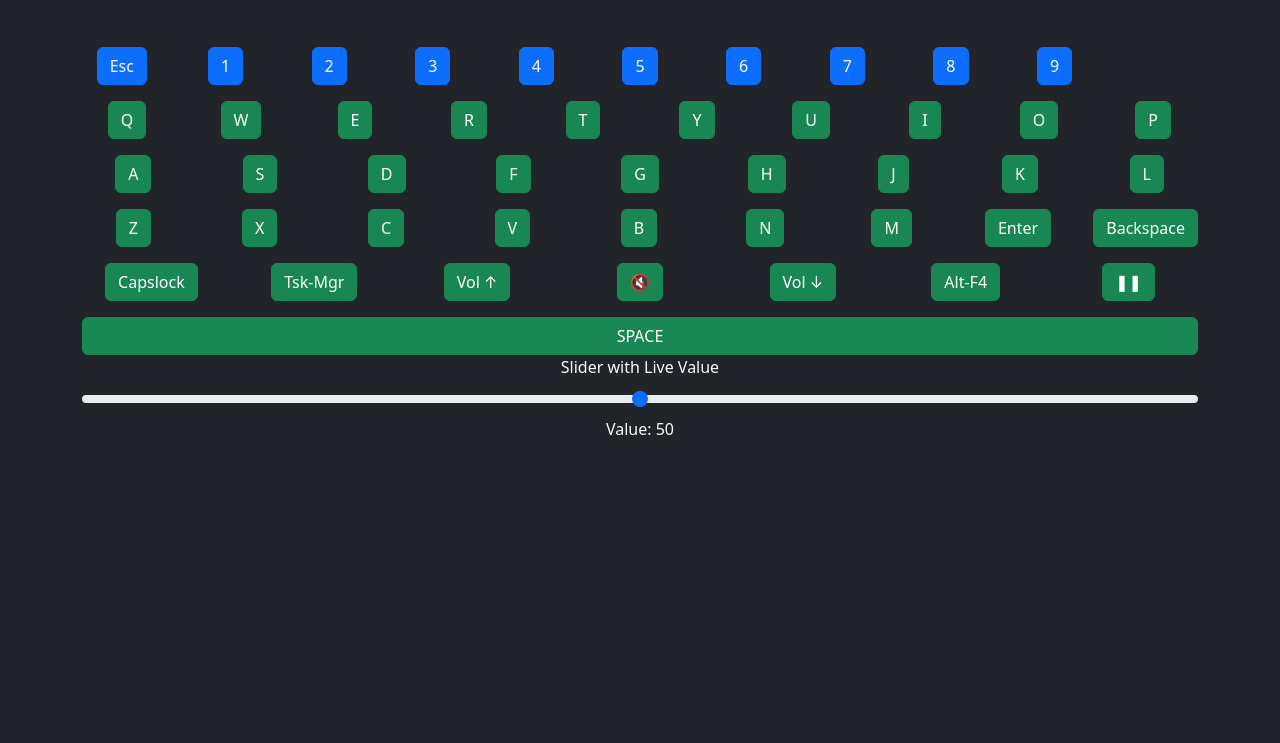
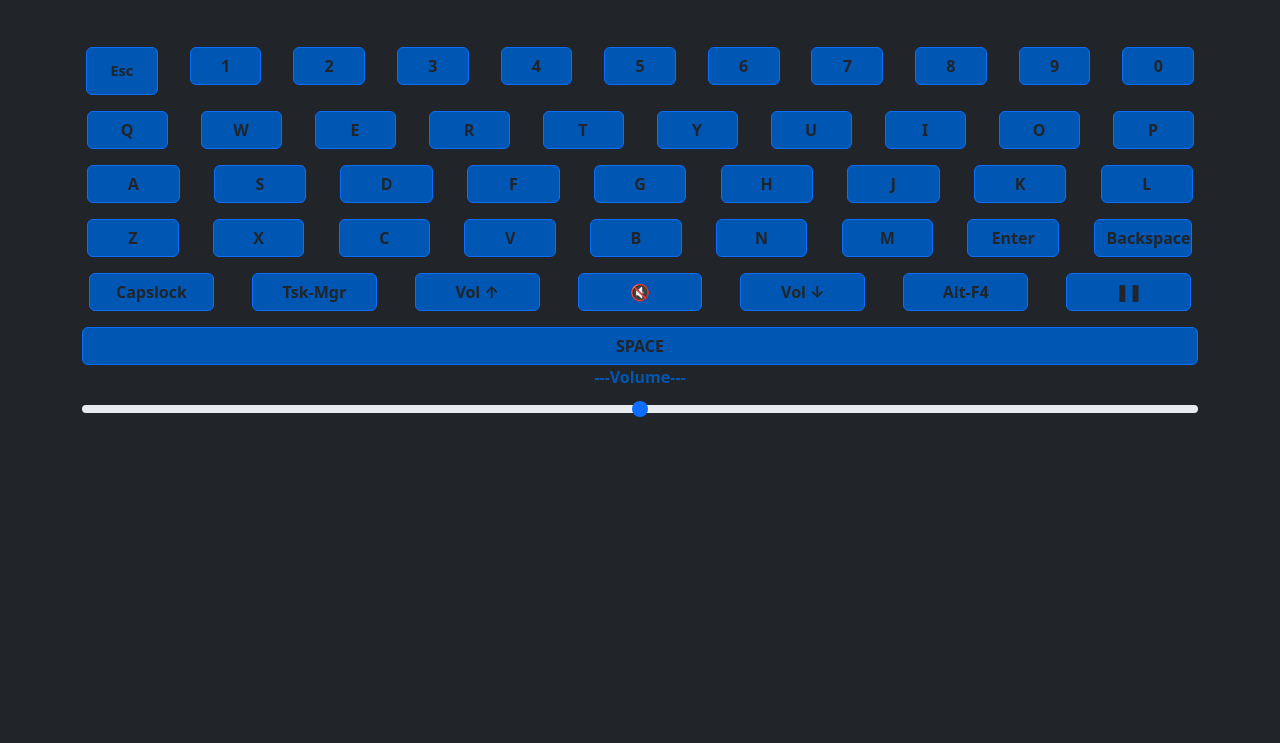
Before and after one commit to Deyolf/remote_input_handler, a website: page node_client/static/Homepage.html in a window 1280 px wide. Shown: the part 57-800 px from the top of the page. Drawn offline with nearby package versions, Linux system fonts and the light colour scheme.

Commit message:
Upgrade button

```diff
--- a/node_client/static/Homepage.html
+++ b/node_client/static/Homepage.html
@@ -9,26 +9,15 @@
 </head>
 <body class="bg-dark text-light">
 
-    <nav class="navbar bg-dark">
+    <nav class="navbar bg-dark text-light">
         <div class="container-fluid">
-          <a class="navbar-brand" href="#">Navbar</a>
-          <button class="navbar-toggler" type="button" data-bs-toggle="collapse" data-bs-target="#navbarNavAltMarkup" aria-controls="navbarNavAltMarkup" aria-expanded="false" aria-label="Toggle navigation">
-            <span class="navbar-toggler-icon"></span>
-          </button>
-          <div class="collapse navbar-collapse" id="navbarNavAltMarkup">
-            <div class="navbar-nav">
-              <a class="nav-link active" aria-current="page" href="#">Home</a>
-              <a class="nav-link" href="#">Features</a>
-              <a class="nav-link" href="#">Pricing</a>
-              <a class="nav-link disabled" aria-disabled="true">Disabled</a>
-            </div>
-          </div>
+          <a class="navbar-brand" href="#">Keyboard</a>
+          <a class="navbar-brand" href="#">Mouse</a>
         </div>
       </nav>
-
     <div class="container mt-5 text-center">
         <div class="row mb-3">
-            <div class="col"><button class="btn btn-primary" onclick="sendKeycap('Esc')">Esc</button></div>
+            <div class="col"><button class="btn btn-primary" style="--bs-btn-padding-y: .75rem; --bs-btn-padding-x: 1rem; --bs-btn-font-size: .90rem;" onclick="sendKeycap('Esc')">Esc</button></div>
             <div class="col"><button class="btn btn-primary" onclick="sendKeycap('1')">1</button></div>
             <div class="col"><button class="btn btn-primary" onclick="sendKeycap('2')">2</button></div>
             <div class="col"><button class="btn btn-primary" onclick="sendKeycap('3')">3</button></div>
@@ -38,61 +27,61 @@
             <div class="col"><button class="btn btn-primary" onclick="sendKeycap('7')">7</button></div>
             <div class="col"><button class="btn btn-primary" onclick="sendKeycap('8')">8</button></div>
             <div class="col"><button class="btn btn-primary" onclick="sendKeycap('9')">9</button></div>
-            <div class="col"><button class="btn" onclick="sendKeycap('0')">0</button></div>
+            <div class="col"><button class="btn btn-primary" onclick="sendKeycap('0')">0</button></div>
         </div>
         <div class="row mb-3">
-            <div class="col"><button class="btn btn-success" onclick="sendKeycap('Q')">Q</button></div>
-            <div class="col"><button class="btn btn-success" onclick="sendKeycap('W')">W</button></div>
-            <div class="col"><button class="btn btn-success" onclick="sendKeycap('E')">E</button></div>
-            <div class="col"><button class="btn btn-success" onclick="sendKeycap('R')">R</button></div>
-            <div class="col"><button class="btn btn-success" onclick="sendKeycap('T')">T</button></div>
-            <div class="col"><button class="btn btn-success" onclick="sendKeycap('Y')">Y</button></div>
-            <div class="col"><button class="btn btn-success" onclick="sendKeycap('U')">U</button></div>
-            <div class="col"><button class="btn btn-success" onclick="sendKeycap('I')">I</button></div>
-            <div class="col"><button class="btn btn-success" onclick="sendKeycap('O')">O</button></div>
-            <div class="col"><button class="btn btn-success" onclick="sendKeycap('P')">P</button></div>
+            <div class="col"><button class="btn btn-primary" onclick="sendKeycap('Q')">Q</button></div>
+            <div class="col"><button class="btn btn-primary" onclick="sendKeycap('W')">W</button></div>
+            <div class="col"><button class="btn btn-primary" onclick="sendKeycap('E')">E</button></div>
+            <div class="col"><button class="btn btn-primary" onclick="sendKeycap('R')">R</button></div>
+            <div class="col"><button class="btn btn-primary" onclick="sendKeycap('T')">T</button></div>
+            <div class="col"><button class="btn btn-primary" onclick="sendKeycap('Y')">Y</button></div>
+            <div class="col"><button class="btn btn-primary" onclick="sendKeycap('U')">U</button></div>
+            <div class="col"><button class="btn btn-primary" onclick="sendKeycap('I')">I</button></div>
+            <div class="col"><button class="btn btn-primary" onclick="sendKeycap('O')">O</button></div>
+            <div class="col"><button class="btn btn-primary" onclick="sendKeycap('P')">P</button></div>
         </div>
 
         <div class="row mb-3">
-            <div class="col"><button class="btn btn-success" onclick="sendKeycap('A')">A</button></div>
-            <div class="col"><button class="btn btn-success" onclick="sendKeycap('S')">S</button></div>
-            <div class="col"><button class="btn btn-success" onclick="sendKeycap('D')">D</button></div>
-            <div class="col"><button class="btn btn-success" onclick="sendKeycap('F')">F</button></div>
-            <div class="col"><button class="btn btn-success" onclick="sendKeycap('G')">G</button></div>
-            <div class="col"><button class="btn btn-success" onclick="sendKeycap('H')">H</button></div>
-            <div class="col"><button class="btn btn-success" onclick="sendKeycap('J')">J</button></div>
-            <div class="col"><button class="btn btn-success" onclick="sendKeycap('K')">K</button></div>
-            <div class="col"><button class="btn btn-success" onclick="sendKeycap('L')">L</button></div>
+            <div class="col"><button class="btn btn-primary" onclick="sendKeycap('A')">A</button></div>
+            <div class="col"><button class="btn btn-primary" onclick="sendKeycap('S')">S</button></div>
+            <div class="col"><button class="btn btn-primary" onclick="sendKeycap('D')">D</button></div>
+            <div class="col"><button class="btn btn-primary" onclick="sendKeycap('F')">F</button></div>
+            <div class="col"><button class="btn btn-primary" onclick="sendKeycap('G')">G</button></div>
+            <div class="col"><button class="btn btn-primary" onclick="sendKeycap('H')">H</button></div>
+            <div class="col"><button class="btn btn-primary" onclick="sendKeycap('J')">J</button></div>
+            <div class="col"><button class="btn btn-primary" onclick="sendKeycap('K')">K</button></div>
+            <div class="col"><button class="btn btn-primary" onclick="sendKeycap('L')">L</button></div>
         </div>
         <div class="row mb-3">
-            <div class="col"><button class="btn btn-success" onclick="sendKeycap('Z')">Z</button></div>
-            <div class="col"><button class="btn btn-success" onclick="sendKeycap('X')">X</button></div>
-            <div class="col"><button class="btn btn-success" onclick="sendKeycap('C')">C</button></div>
-            <div class="col"><button class="btn btn-success" onclick="sendKeycap('V')">V</button></div>
-            <div class="col"><button class="btn btn-success" onclick="sendKeycap('B')">B</button></div>
-            <div class="col"><button class="btn btn-success" onclick="sendKeycap('N')">N</button></div>
-            <div class="col"><button class="btn btn-success" onclick="sendKeycap('M')">M</button></div>
-            <div class="col"><button class="btn btn-success" onclick="sendKeycap('Enter')">Enter</button></div>
-            <div class="col"><button class="btn btn-success" onclick="sendKeycap('backspace')">Backspace</button></div>
+            <div class="col"><button class="btn btn-primary" onclick="sendKeycap('Z')">Z</button></div>
+            <div class="col"><button class="btn btn-primary" onclick="sendKeycap('X')">X</button></div>
+            <div class="col"><button class="btn btn-primary" onclick="sendKeycap('C')">C</button></div>
+            <div class="col"><button class="btn btn-primary" onclick="sendKeycap('V')">V</button></div>
+            <div class="col"><button class="btn btn-primary" onclick="sendKeycap('B')">B</button></div>
+            <div class="col"><button class="btn btn-primary" onclick="sendKeycap('N')">N</button></div>
+            <div class="col"><button class="btn btn-primary" onclick="sendKeycap('M')">M</button></div>
+            <div class="col"><button class="btn btn-primary" onclick="sendKeycap('Enter')">Enter</button></div>
+            <div class="col"><button class="btn btn-primary" onclick="sendKeycap('backspace')">Backspace</button></div>
         </div>
 
         <div class="row mb-3">
-            <div class="col"><button class="btn btn-success" onclick="sendKeycap('capslock')">Capslock</button></div>
-            <div class="col"><button class="btn btn-success" onclick="TskMgr()">Tsk-Mgr</button></div> <!--!!!DA FARE!!! fai la shortcut :) -->
-            <div class="col"><button class="btn btn-success" onclick="sendKeycap('volumeup')">Vol ↑</button></div>
-            <div class="col"><button class="btn btn-success" onclick="sendKeycap('volumemute')">🔇</button></div>
-            <div class="col"><button class="btn btn-success" onclick="sendKeycap('volumedown')">Vol ↓</button></div>
-            <div class="col"><button class="btn btn-success" onclick="AltF4()">Alt-F4</button></div> <!--!!!DA FARE!!! fai alt f4 :) -->
-            <div class="col"><button class="btn btn-success" onclick="sendKeycap('Space')">❚❚</button></div>
+            <div class="col"><button class="btn btn-primary" onclick="sendKeycap('capslock')">Capslock</button></div>
+            <div class="col"><button class="btn btn-primary" onclick="TskMgr()">Tsk-Mgr</button></div> <!--!!!DA FARE!!! fai la shortcut :) -->
+            <div class="col"><button class="btn btn-primary" onclick="sendKeycap('volumeup')">Vol ↑</button></div>
+            <div class="col"><button class="btn btn-primary" onclick="sendKeycap('volumemute')">🔇</button></div>
+            <div class="col"><button class="btn btn-primary" onclick="sendKeycap('volumedown')">Vol ↓</button></div>
+            <div class="col"><button class="btn btn-primary" onclick="AltF4()">Alt-F4</button></div> <!--!!!DA FARE!!! fai alt f4 :) -->
+            <div class="col"><button class="btn btn-primary" onclick="sendKeycap('Space')">❚❚</button></div>
             <!--<div class="col-6"><button class="btn btn-success w-100" onclick="sendKeycap('Space')">Spaziooooooo</button></div> -->
         </div>
         <div class="d-grid gap-2">
-            <button class="btn btn-success" type="button"  onclick="sendKeycap('Space')">SPACE</button>
+            <button class="btn btn-primary w-100" type="button" onclick="sendKeycap('Space')">SPACE</button>
           </div>
         <!-- Slider with output value -->
-        <label for="customRange" class="form-label">Slider with Live Value</label>
+        <label for="customRange"  style="color:#0056B3; font-weight: bold; " class="form-label">---Volume---</label>
         <input type="range" class="form-range" min="0" max="100" id="customRange" oninput="updateVolume(this.value)">
-        <p>Value: <span id="sliderValue">50</span></p>
+        <!-- <p style="color:#0056B3">Value: <span id="sliderValue">50</span></p> -->
         <!-- Slider END -->
 
     </div>
--- a/node_client/static/StyleHome.css
+++ b/node_client/static/StyleHome.css
@@ -2,5 +2,19 @@ body {
     font-family: Arial, sans-serif;
     text-align: center;
     margin: 50px;
-    background-color: #121212;
+
 }
+.navbar a {
+    color: #0056B3 !important; /* Forza il colore bianco */
+}
+
+button{
+    background-color: #0056B3 !important;
+    color: #212529 !important;
+    font-weight: bold !important;
+}
+
+.btn {
+    width: 90%; /* Tutti i pulsanti occupano la larghezza completa del loro contenitore */
+    padding: .75rem 1rem; /* Aumenta il padding */
+}
```
